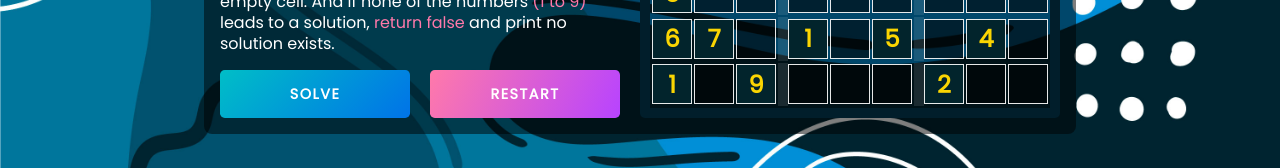
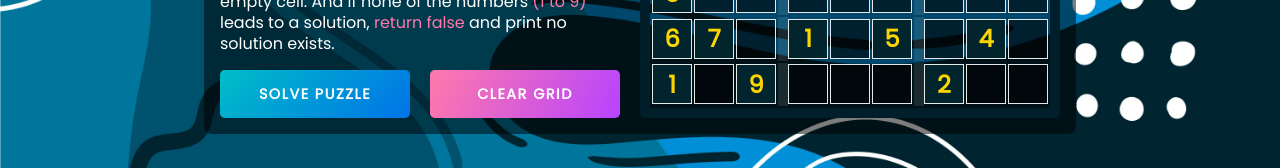
Before and after one commit to LemmyMwaura/sudokuSolver, a React (Vite) app: page / in a window 1280 px wide. Shown: the part 617-785 px from the top of the page. Built offline with nearby package versions, Linux system fonts and the light colour scheme.

Commit message:
refactor: mini update

```diff
--- a/src/components/Sudoku.jsx
+++ b/src/components/Sudoku.jsx
@@ -57,14 +57,14 @@ const Sudoku = () => {
               onClick={() => startSolve()}
               disabled={disabled}
             >
-              Solve
+              SOLVE PUZZLE
             </button>
             <button
               className="btn btn-restart"
               onClick={() => setGrid(puzzle)}
               disabled={disabled}
             >
-              RESTART
+              CLEAR GRID
             </button>
           </div>
         </div>
```
